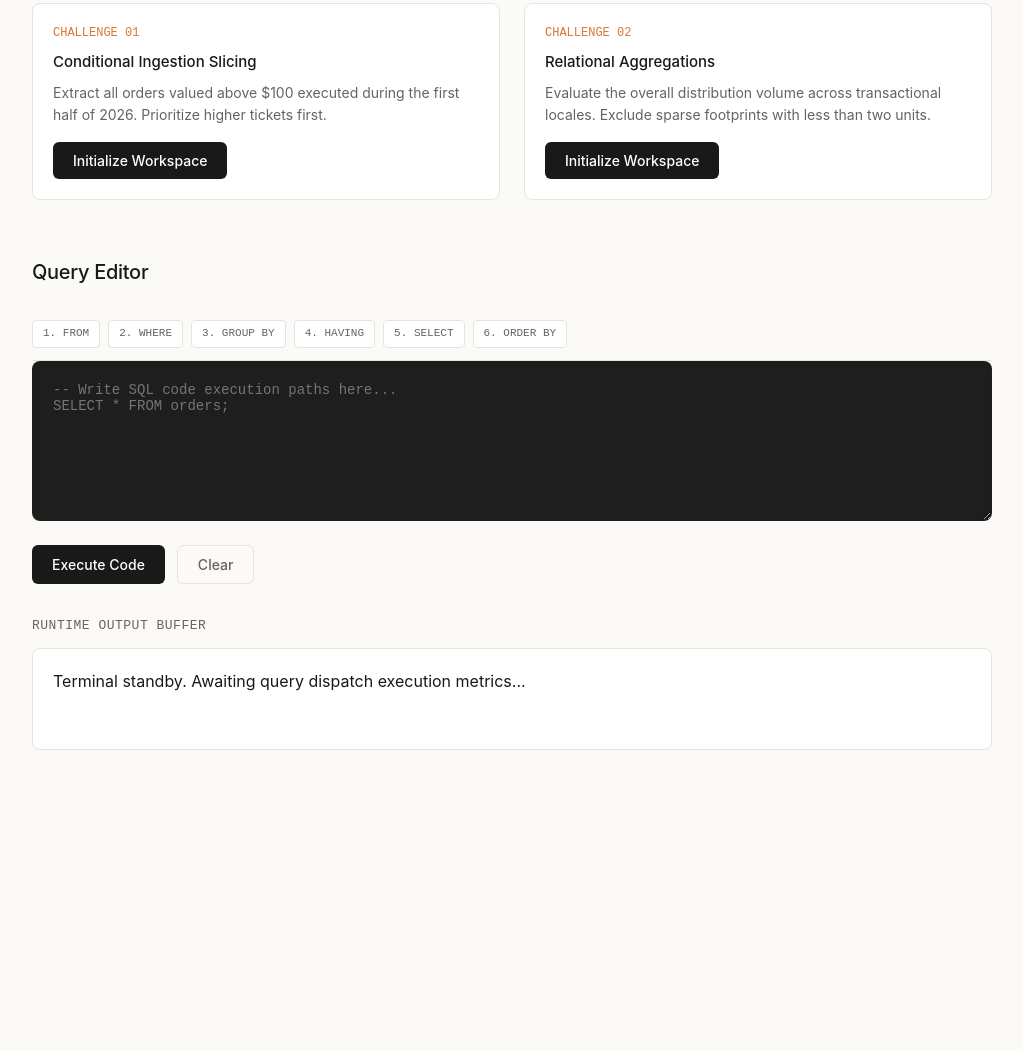
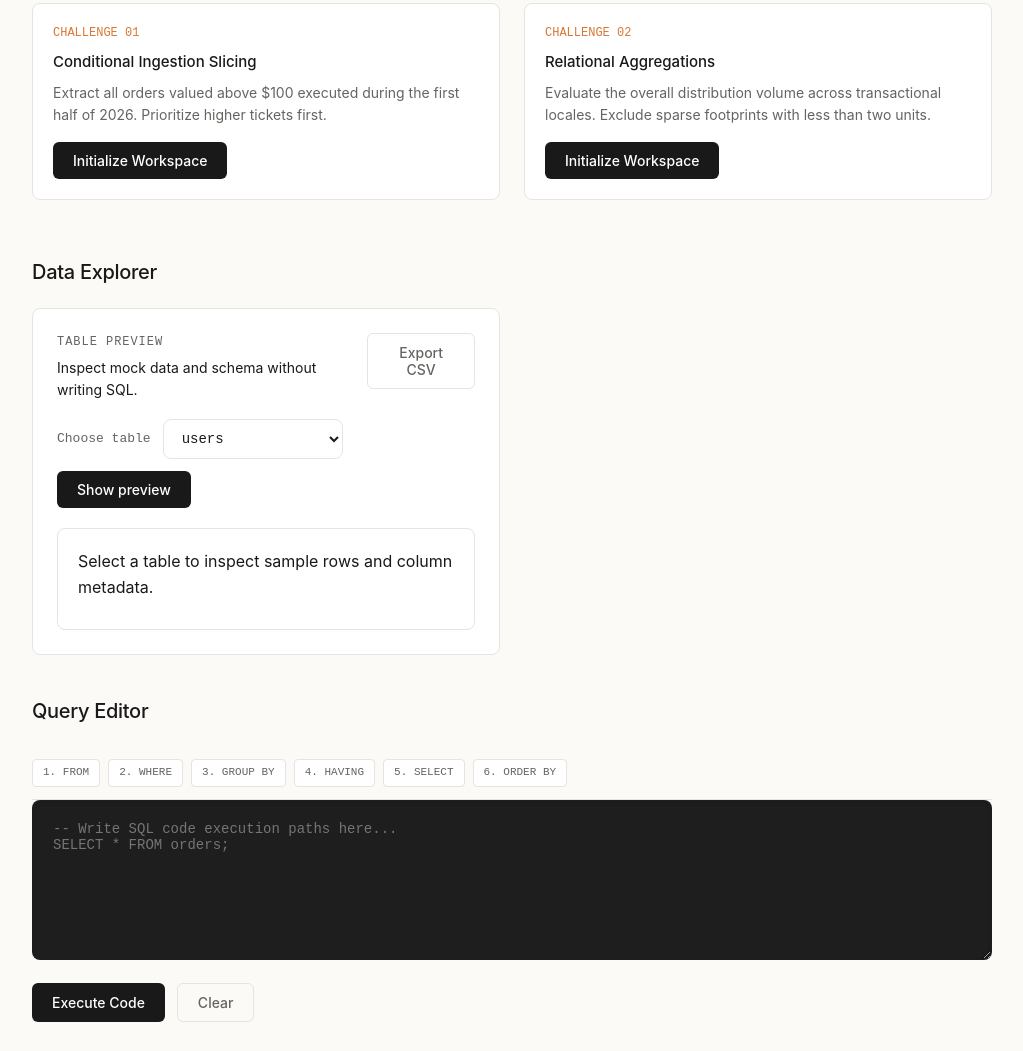
Before and after one commit to AndresTorresPS/data-engineer-toolkit, a plain HTML site: page docs/index.html in a window 1280 px wide. Shown: the part 674-1725 px from the top of the page, without its empty margins (128-1151 px from the left). Before the commit the page ends 1464 px from the top, so only its background shows below. Drawn offline with Linux system fonts and the light colour scheme.

Commit message:
Data Explorer: added but doesnt work

```diff
--- a/docs/index.html
+++ b/docs/index.html
@@ -76,6 +76,32 @@
         </div>
     </div>
 
+    <h2>Data Explorer</h2>
+    <div class="grid">
+        <div class="card explorer-card">
+            <div class="explorer-header">
+                <div>
+                    <div class="explorer-label">Table preview</div>
+                    <div class="explorer-summary">Inspect mock data and schema without writing SQL.</div>
+                </div>
+                <button class="secondary" onclick="downloadTableCsv()">Export CSV</button>
+            </div>
+
+            <div class="explorer-controls">
+                <label for="table-select">Choose table</label>
+                <select id="table-select" onchange="renderTablePreview(this.value)">
+                    <option value="users">users</option>
+                    <option value="orders">orders</option>
+                </select>
+                <button onclick="renderTablePreview(document.getElementById('table-select').value)">Show preview</button>
+            </div>
+
+            <div id="explorer-preview" class="output-wrapper">
+                <span style="color: var(--text-muted); font-size: 14px;">Select a table to inspect sample rows and column metadata.</span>
+            </div>
+        </div>
+    </div>
+
     <h2>Query Editor</h2>
     <ul class="execution-flow">
         <li>1. FROM</li>
--- a/docs/script.js
+++ b/docs/script.js
@@ -34,6 +34,76 @@ function loadTemplate(id) {
 function clearWorkspace() {
     document.getElementById('editor').value = '';
     document.getElementById('output-buffer').innerHTML = '<span style="color: var(--text-muted); font-size: 14px;">Terminal standby. Awaiting query dispatch execution metrics...</span>';
+    const explorerPreview = document.getElementById('explorer-preview');
+    if (explorerPreview) {
+        explorerPreview.innerHTML = '<span style="color: var(--text-muted); font-size: 14px;">Select a table to inspect sample rows and column metadata.</span>';
+    }
+}
+
+function renderTablePreview(tableName) {
+    const preview = document.getElementById('explorer-preview');
+    if (!preview) return;
+
+    const tableData = mockDb[tableName];
+    if (!Array.isArray(tableData)) {
+        preview.innerHTML = '<div class="status-msg error">Preview Error: Table not found in mock database.</div>';
+        return;
+    }
+
+    if (tableData.length === 0) {
+        preview.innerHTML = '<div class="status-msg success">Empty Table: There are no rows available to preview.</div>';
+        return;
+    }
+
+    const sampleRows = tableData.slice(0, 5);
+    const columns = Object.keys(sampleRows[0]);
+    let html = '<div class="status-msg success">Showing up to 5 rows from <strong>' + tableName + '</strong>. Total rows: ' + tableData.length + '.</div>';
+    html += '<table class="preview-table"><thead><tr>';
+    columns.forEach(col => { html += '<th>' + col + '</th>'; });
+    html += '</tr></thead><tbody>';
+
+    sampleRows.forEach(row => {
+        html += '<tr>';
+        columns.forEach(col => { html += '<td class="mono">' + row[col] + '</td>'; });
+        html += '</tr>';
+    });
+    html += '</tbody></table>';
+
+    preview.innerHTML = html;
+}
+
+function downloadTableCsv() {
+    const tableName = document.getElementById('table-select').value;
+    const tableData = mockDb[tableName];
+    if (!Array.isArray(tableData) || tableData.length === 0) {
+        const preview = document.getElementById('explorer-preview');
+        if (preview) {
+            preview.innerHTML = '<div class="status-msg error">Export Error: There is no data to export for ' + tableName + '.</div>';
+        }
+        return;
+    }
+
+    const columns = Object.keys(tableData[0]);
+    const csvLines = [columns.join(',')];
+    tableData.forEach(row => {
+        const line = columns.map(col => {
+            const value = row[col] ?? '';
+            const escaped = String(value).replace(/"/g, '""');
+            return '"' + escaped + '"';
+        }).join(',');
+        csvLines.push(line);
+    });
+
+    const csv = csvLines.join('\r\n');
+    const blob = new Blob([csv], { type: 'text/csv;charset=utf-8' });
+    const url = URL.createObjectURL(blob);
+    const link = document.createElement('a');
+    link.href = url;
+    link.download = tableName + '_preview.csv';
+    document.body.appendChild(link);
+    link.click();
+    document.body.removeChild(link);
+    URL.revokeObjectURL(url);
 }
 
 // Execute a simplified client-side SQL pipeline against mockDb
--- a/docs/style.css
+++ b/docs/style.css
@@ -86,6 +86,19 @@ th { color: var(--text-muted); font-weight: 500; font-size: 13px; }
 .challenge-title { font-weight: 500; font-size: 15px; margin-bottom: 8px; }
 .challenge-desc { color: var(--text-muted); font-size: 14px; margin-bottom: 16px; }
 
+.explorer-card { padding: 24px; }
+.explorer-header { display: flex; justify-content: space-between; align-items: flex-start; gap: 16px; margin-bottom: 18px; }
+.explorer-label { font-size: 12px; letter-spacing: 0.08em; text-transform: uppercase; font-family: var(--font-mono); color: var(--text-muted); margin-bottom: 4px; }
+.explorer-summary { font-size: 14px; color: var(--text-main); }
+.explorer-controls { display: flex; flex-wrap: wrap; gap: 12px; align-items: center; margin-bottom: 20px; }
+.explorer-controls label { color: var(--text-muted); font-size: 13px; font-family: var(--font-mono); }
+.explorer-controls select { min-width: 180px; padding: 10px 14px; border-radius: 8px; border: 1px solid var(--border); background: var(--surface); color: var(--text-main); font-family: var(--font-mono); font-size: 14px; }
+.preview-table { width: 100%; border-collapse: collapse; font-size: 14px; }
+.preview-table th, .preview-table td { padding: 10px 12px; border-bottom: 1px solid var(--border); }
+.preview-table th { color: var(--text-muted); text-align: left; font-size: 13px; }
+.explorer-summary + .status-msg { margin-top: 0; }
+@media (max-width: 768px) { .explorer-header, .explorer-controls { flex-direction: column; align-items: stretch; } }
+
 /* Editor styling: monospace textarea styled like a code editor */
 textarea { width: 100%; height: 160px; background: var(--code-bg); color: var(--code-text); font-family: var(--font-mono); font-size: 14px; padding: 20px; border-radius: 8px; border: 1px solid transparent; box-sizing: border-box; resize: vertical; outline: none; box-shadow: inset 0 2px 4px rgba(0,0,0,0.1); }
 textarea:focus { border-color: var(--accent); }
```
